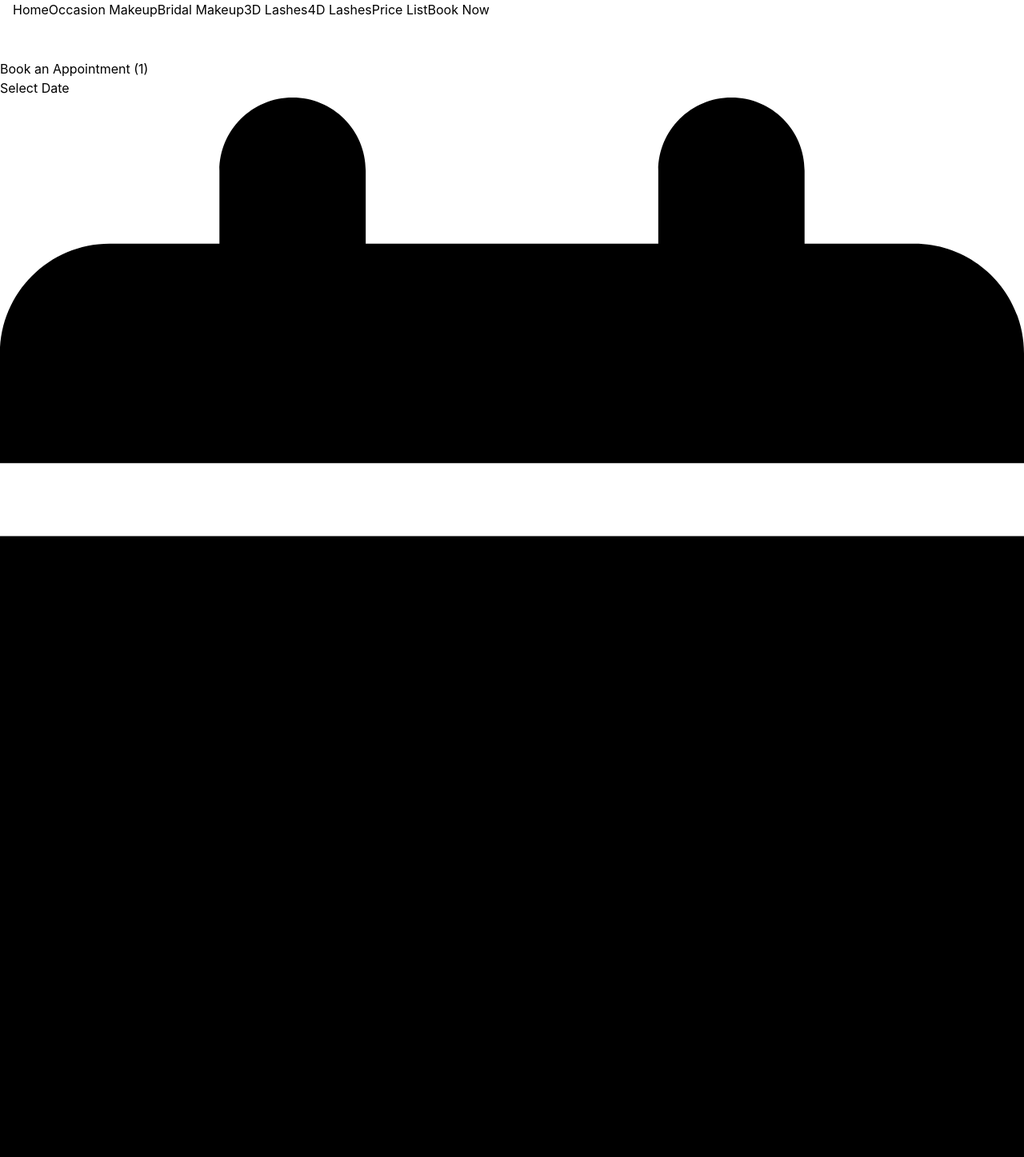
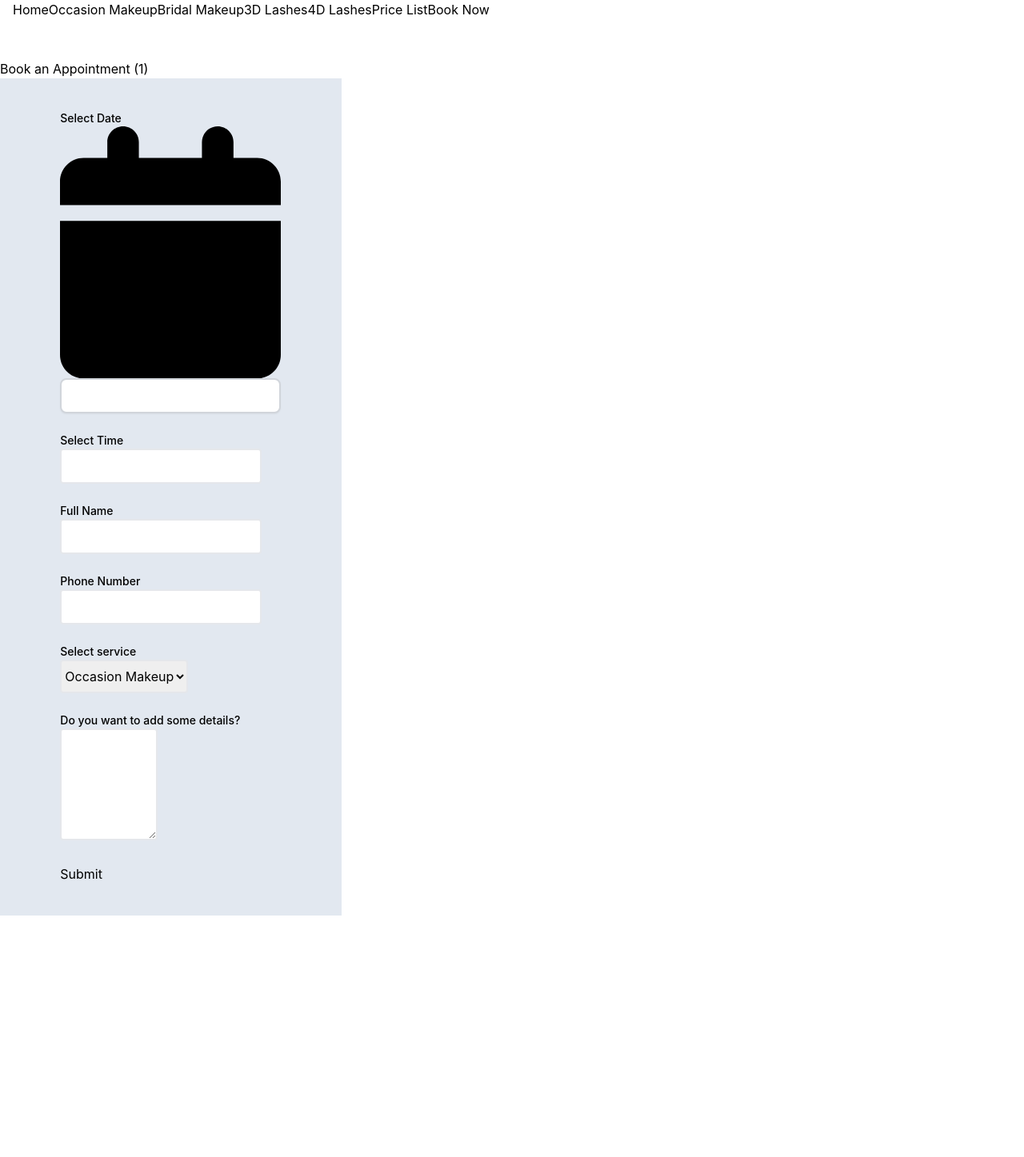
Before and after one commit to BeatriceStanila/Booking-App, a React (Create React App) app in the folder client/: page / in a window 1280 px wide. Shown: the top 1447 px of the page at 80% size. After the commit the page ends 1145 px from the top, so only its background shows below. Built offline with nearby package versions, Linux system fonts and the light colour scheme; no server answers; some icons are missing.

Commit message:
Feature
Show check availability button after user choose date and time

```diff
--- a/client/src/components/bookingForm/BookingForm.js
+++ b/client/src/components/bookingForm/BookingForm.js
@@ -63,15 +63,6 @@ export default function BookingForm({ bookedSlots, setBookedSlots }) {
     const formattedDate = date.toLocaleDateString(); // format date as YYYY-MM-DD
     const formattedTime = time.toLocaleTimeString([], { timeStyle: "short" }); // format time as HH:MM AM/PM
 
-    // console.log({
-    //   name: name,
-    //   phoneNumber: phoneNumber,
-    //   service: service,
-    //   date: formattedDate,
-    //   time: formattedTime,
-    //   message: message,
-    // });
-
     axios
       .post(URL, {
         name: name,
@@ -96,17 +87,27 @@ export default function BookingForm({ bookedSlots, setBookedSlots }) {
   return (
     <div id="appointment-form">
       <h1>Book an Appointment ({renderCount / 2})</h1>
-      <form className="grid " onSubmit={handleSubmit(onSubmit)}>
-        <label htmlFor="date">Select Date</label>
+      <div className="flex justify-center p-10 w-1/3  bg-slate-200">
+        <form className="mb-0 space-y-6" onSubmit={handleSubmit(onSubmit)}>
+          <div>
+            <label className="block text-sm font-medium" htmlFor="date">
+              Select Date
+            </label>
+            <div>
               <DatePicker
                 selected={date}
                 onChange={(date) => setDate(date)}
                 dateFormat="yyyy-MM-dd"
                 showIcon
                 minDate={new Date()}
-          className="  border-2 border-gray-200 rounded w-100 py-2 "
+                className="border-2 border-gray-300 rounded-lg w-full py-2  px-3 shadow-sm focus:outline-none focus:border-purple-700"
               />
-        <label>Select Time</label>
+            </div>
+          </div>
+
+          <div>
+            <label className="block text-sm font-medium">Select Time</label>
+            <div>
               <DatePicker
                 selected={time}
                 onChange={setTime}
@@ -118,16 +119,19 @@ export default function BookingForm({ bookedSlots, setBookedSlots }) {
                 minTime={new Date().setHours(8, 0)}
                 maxTime={new Date().setHours(18, 0)}
                 dateFormat="p"
-          className="  border-2 border-gray-200 rounded w-100 py-2 "
+                className="border-2 border-gray-200 rounded w-50 py-2"
               />
+            </div>
+          </div>
 
+          {date && time && (
             <button
               onClick={() => handleSlotSelection(date, time)}
               className="  border-2 border-gray-200 rounded w-50 py-2 "
             >
               Check Availability
             </button>
-
+          )}
           <Modal
             isOpen={modalIsOpen}
             ariaHideApp={false}
@@ -150,10 +154,13 @@ export default function BookingForm({ bookedSlots, setBookedSlots }) {
               </button>
             </div>
           </Modal>
-
           <p className=" text-red-500">{errors.date?.message}</p>
 
-        <label htmlFor="name">Full Name</label>
+          <div>
+            <label className="block text-sm font-medium" htmlFor="name">
+              Full Name
+            </label>
+            <div>
               <input
                 defaultValue={name}
                 type="text"
@@ -165,19 +172,36 @@ export default function BookingForm({ bookedSlots, setBookedSlots }) {
                 className="border-2 border-gray-200 rounded w-100 py-2 "
               />
               <p className=" text-red-500">{errors.name?.message}</p>
-        <label htmlFor="phoneNumber">Phone Number</label>
+            </div>
+          </div>
+
+          <div>
+            <label className="block text-sm font-medium" htmlFor="phoneNumber">
+              Phone Number
+            </label>
+            <div>
               <input
                 defaultValue={phoneNumber}
                 type="text"
                 id="phone"
                 {...register("phoneNumber", {
-            required: { value: true, message: "Phone number is required" },
+                  required: {
+                    value: true,
+                    message: "Phone number is required",
+                  },
                 })}
                 onChange={(e) => setPhoneNumber(e.target.value)}
                 className="  border-2 border-gray-200 rounded w-100 py-2 "
               />
               <p className=" text-red-500">{errors.phoneNumber?.message}</p>
-        <label htmlFor="service">Select service</label>
+            </div>
+          </div>
+
+          <div>
+            <label className="block text-sm font-medium" htmlFor="service">
+              Select service
+            </label>
+            <div>
               <select
                 defaultValue={service}
                 id="service"
@@ -193,7 +217,14 @@ export default function BookingForm({ bookedSlots, setBookedSlots }) {
                 <option value="4d-lashes">4D Lashes</option>
               </select>
               <p className=" text-red-500">{errors.service?.message}</p>
-        <label htmlFor="details">Do you want to add some details?</label>
+            </div>
+          </div>
+
+          <div>
+            <label className="block text-sm font-medium" htmlFor="details">
+              Do you want to add some details?
+            </label>
+            <div>
               <textarea
                 defaultValue={message}
                 rows="5"
@@ -205,8 +236,11 @@ export default function BookingForm({ bookedSlots, setBookedSlots }) {
                   setMessage(e.target.value);
                 }}
               />
+            </div>
+          </div>
           <button type="submit">Submit</button>
         </form>
+      </div>
       <DevTool control={control} />
     </div>
   );
```
Lines whose indentation alone changed are shown as unchanged.
